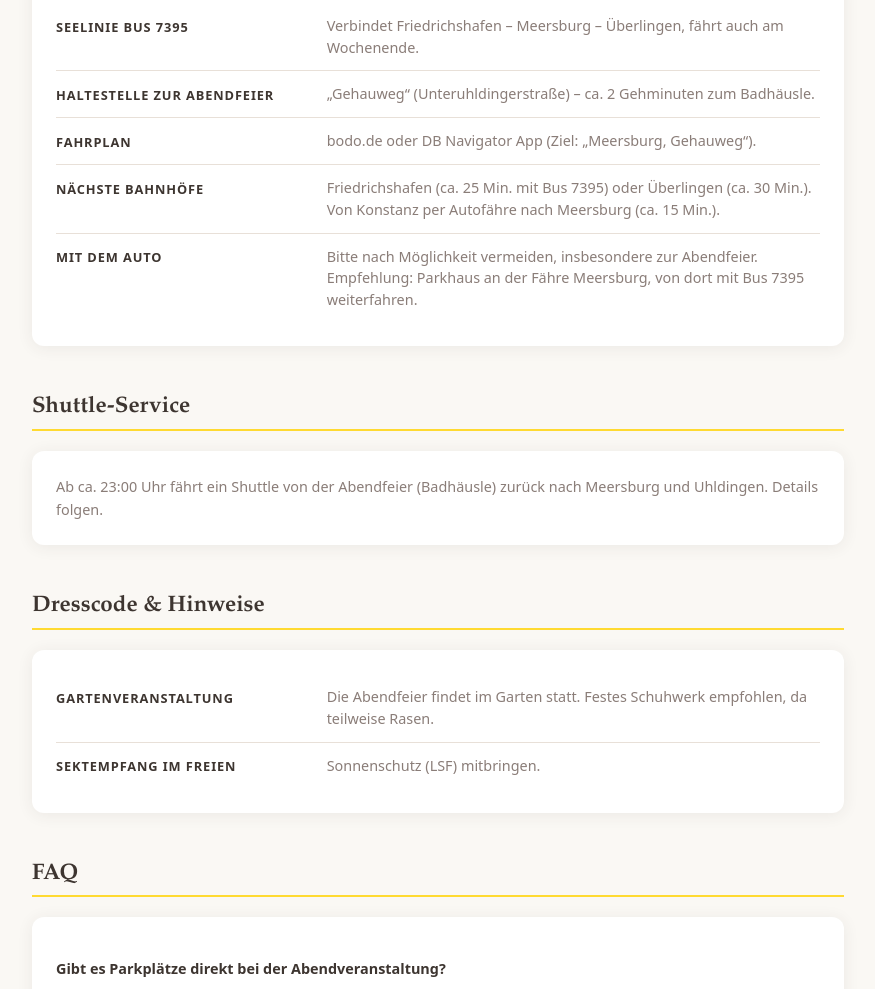
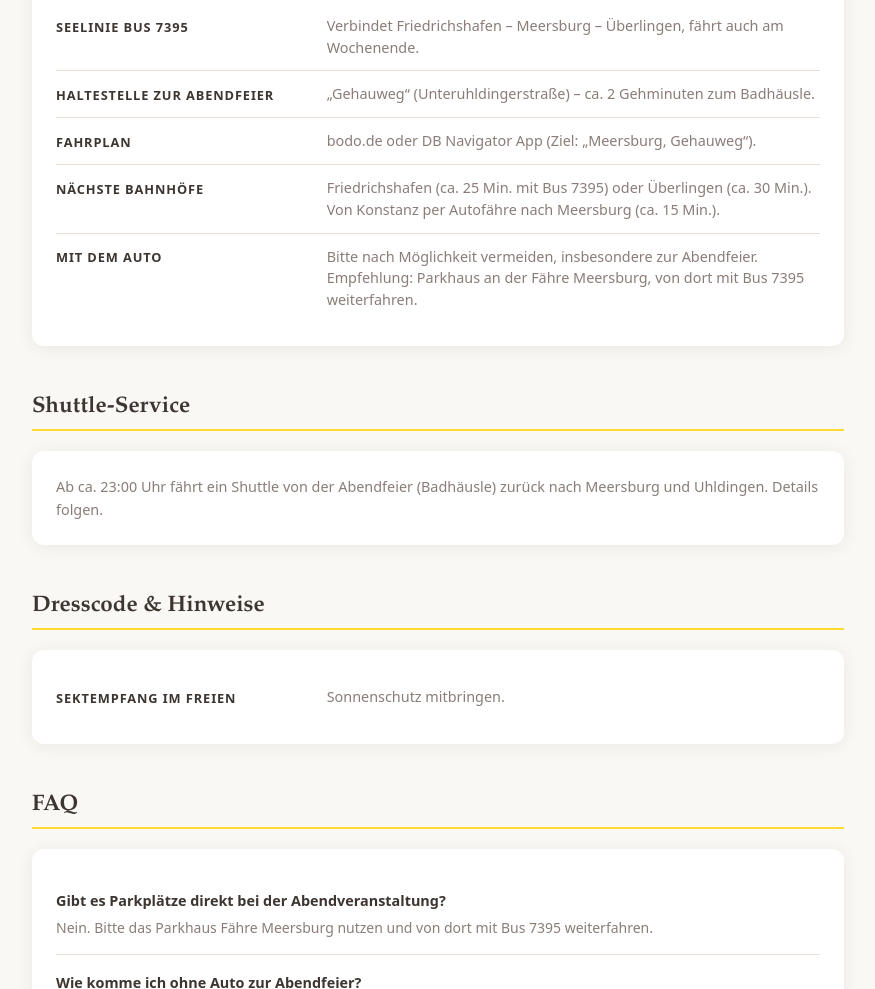
Before and after one commit to serveevres/hochzeit-website, a website: page public/informationen.html in a window 1280 px wide. Shown: the part 2300-3289 px from the top of the page, without its empty margins (202-1077 px from the left). Drawn offline with Linux system fonts and the light colour scheme.

Commit message:
Fix Maîtresse title, Maren email, remove lawn hint, simplify sunscreen text

```diff
--- a/public/informationen.html
+++ b/public/informationen.html
@@ -67,7 +67,7 @@
         <div class="event-name" data-i18n="info.sat2.name">Sektempfang</div>
         <div class="event-loc" data-i18n="info.sat2.loc">Aussichtspunkt Känzele, Meersburg</div>
         <a href="https://maps.app.goo.gl/mJaa5T8szCQLaTEo6" target="_blank" rel="noopener" class="btn-maps event-maps" data-i18n="info.mapsBtn">Google Maps ↗</a>
-        <div class="event-note" data-i18n="info.sat2.note">Zu Fuß von der Schlosskirche erreichbar. Veranstaltung im Freien – Sonnenschutz (LSF) empfohlen.</div>
+        <div class="event-note" data-i18n="info.sat2.note">Zu Fuß von der Schlosskirche erreichbar. Veranstaltung im Freien – Sonnenschutz empfohlen.</div>
       </div>
     </div>
 
@@ -195,12 +195,8 @@
     <h2 class="info-section-title" data-i18n="info.dress.title">Dresscode & Hinweise</h2>
     <div class="info-card">
       <div class="info-row">
-        <div class="info-row__label" data-i18n="info.dress.lawn">Gartenveranstaltung</div>
-        <div class="info-row__value" data-i18n="info.dress.lawnDesc">Die Abendfeier findet im Garten statt. Festes Schuhwerk empfohlen, da teilweise Rasen.</div>
-      </div>
-      <div class="info-row">
         <div class="info-row__label" data-i18n="info.dress.sun">Sektempfang im Freien</div>
-        <div class="info-row__value" data-i18n="info.dress.sunDesc">Sonnenschutz (LSF) mitbringen.</div>
+        <div class="info-row__value" data-i18n="info.dress.sunDesc">Sonnenschutz mitbringen.</div>
       </div>
     </div>
   </section>
--- a/public/lang.js
+++ b/public/lang.js
@@ -87,7 +87,7 @@ const translations = {
     'info.sat2.time': 'ca. 12:00\u201314:00 Uhr',
     'info.sat2.name': 'Sektempfang',
     'info.sat2.loc': 'Aussichtspunkt K\u00e4nzele, Meersburg',
-    'info.sat2.note': 'Zu Fu\u00df von der Schlosskirche erreichbar. Veranstaltung im Freien \u2013 Sonnenschutz (LSF) empfohlen.',
+    'info.sat2.note': 'Zu Fu\u00df von der Schlosskirche erreichbar. Veranstaltung im Freien \u2013 Sonnenschutz empfohlen.',
     'info.sat3.time': 'ab 17:00 Uhr',
     'info.sat3.name': 'Abendfeier',
     'info.sat3.loc': 'Badh\u00e4usle, Unteruhldingerstra\u00dfe 51, 88709 Meersburg (Uhldingen-M\u00fchlhofen)',
@@ -128,10 +128,8 @@ const translations = {
     'info.shuttle.title': 'Shuttle-Service',
     'info.shuttle.desc': 'Ab ca. 23:00 Uhr f\u00e4hrt ein Shuttle von der Abendfeier (Badh\u00e4usle) zur\u00fcck nach Meersburg und Uhldingen. Details folgen.',
     'info.dress.title': 'Dresscode & Hinweise',
-    'info.dress.lawn': 'Gartenveranstaltung',
-    'info.dress.lawnDesc': 'Die Abendfeier findet im Garten statt. Festes Schuhwerk empfohlen, da teilweise Rasen.',
     'info.dress.sun': 'Sektempfang im Freien',
-    'info.dress.sunDesc': 'Sonnenschutz (LSF) mitbringen.',
+    'info.dress.sunDesc': 'Sonnenschutz mitbringen.',
     'info.faq.title': 'FAQ',
     'info.faq.q1': 'Gibt es Parkpl\u00e4tze direkt bei der Abendveranstaltung?',
     'info.faq.a1': 'Nein. Bitte das Parkhaus F\u00e4hre Meersburg nutzen und von dort mit Bus 7395 weiterfahren.',
@@ -147,7 +145,7 @@ const translations = {
     'contact.flo': 'Trauzeugen von Flo',
     'contact.sebi': 'Trauzeugen von Sebi',
     'contact.email': 'E-Mail',
-    'contact.maitre': 'Ma\u00eetre de C\u00e9r\u00e9monie',
+    'contact.maitre': 'Ma\u00EEtresse de C\u00e9r\u00e9monie',
   },
   en: {
     nav_rsvp: 'RSVP',
@@ -277,8 +275,6 @@ const translations = {
     'info.shuttle.title': 'Shuttle Service',
     'info.shuttle.desc': 'From approx. 11:00 pm, a shuttle will run from the evening venue (Badh\u00e4usle) back to Meersburg and Uhldingen. Details to follow.',
     'info.dress.title': 'Dress Code & Notes',
-    'info.dress.lawn': 'Garden Event',
-    'info.dress.lawnDesc': 'The evening reception takes place in a garden. Sturdy footwear recommended as the ground is partly lawn.',
     'info.dress.sun': 'Outdoor Champagne Reception',
     'info.dress.sunDesc': 'Please bring sunscreen.',
     'info.faq.title': 'FAQ',
@@ -296,7 +292,7 @@ const translations = {
     'contact.flo': 'Witnesses of Honour \u2013 Flo',
     'contact.sebi': 'Witnesses of Honour \u2013 Sebi',
     'contact.email': 'Email',
-    'contact.maitre': 'Ma\u00eetre de C\u00e9r\u00e9monie',
+    'contact.maitre': 'Ma\u00EEtresse de C\u00e9r\u00e9monie',
   },
 };
 
```
Also changed, not shown: public/kontakt.html (+2 -2 lines).
